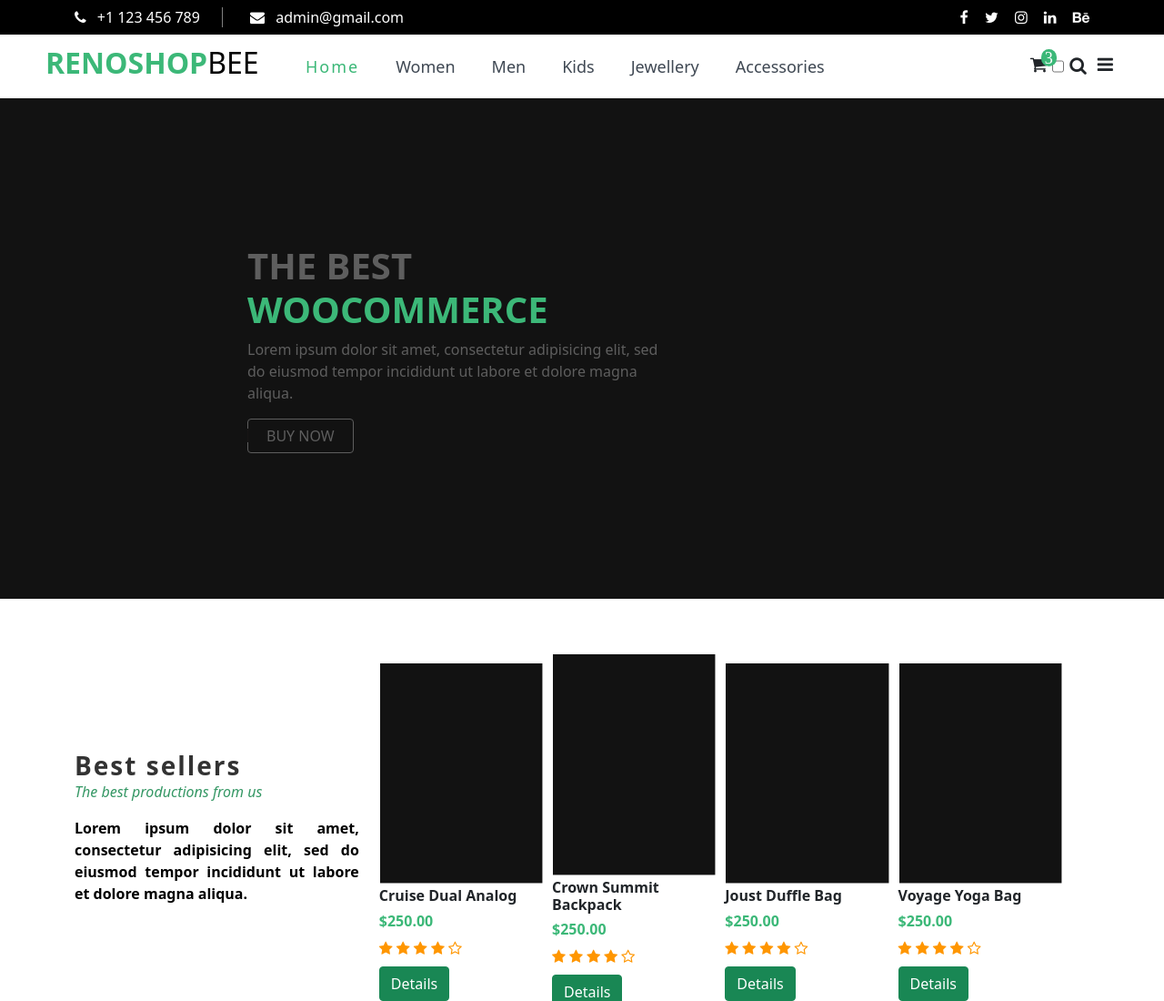
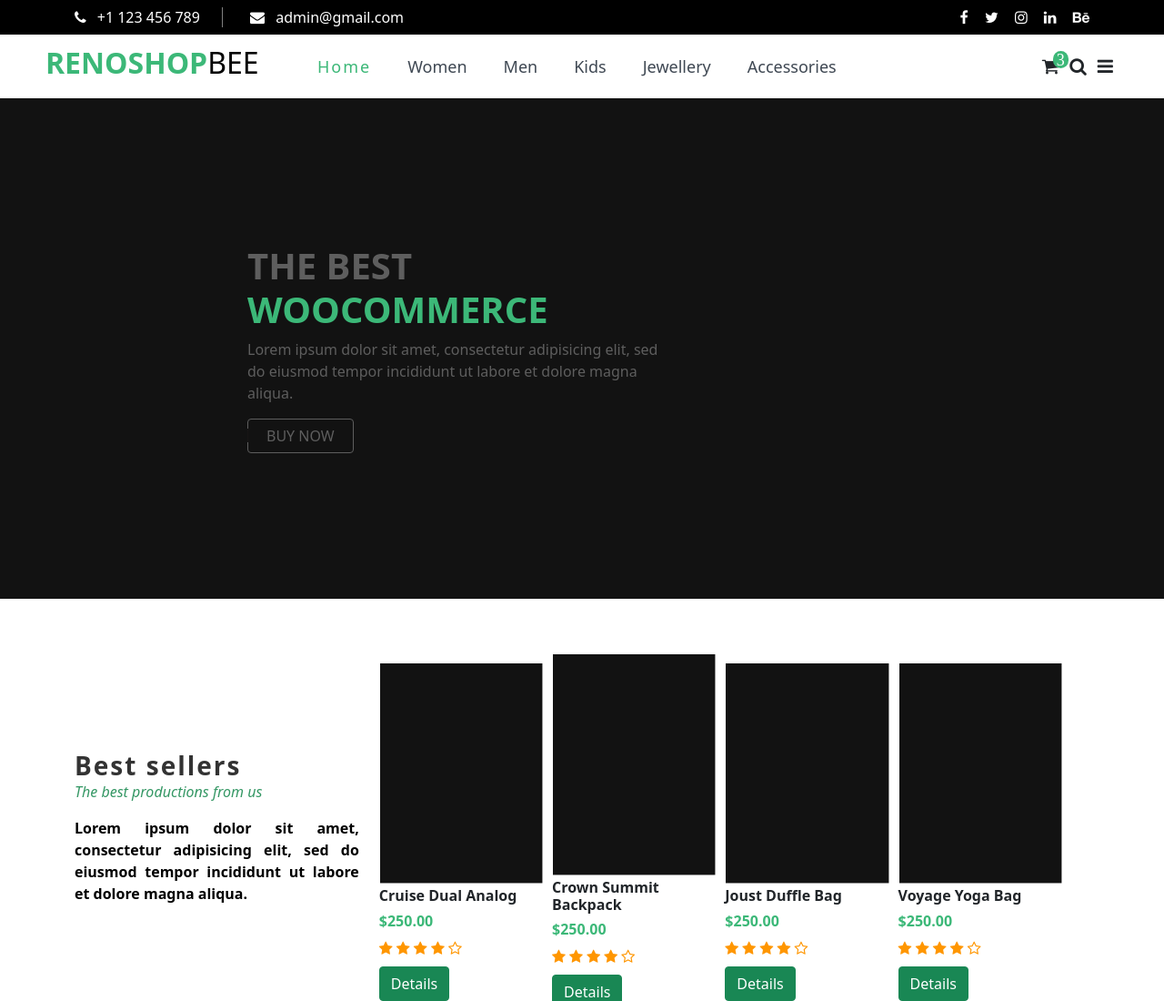
Before and after one commit to sabbir-shuvo-ux/ecom, a plain HTML site: page index.html in a window 1280 px wide. Shown: the top 1100 px of the page at 91% size. Drawn offline with nearby package versions, Linux system fonts and the light colour scheme.

Commit message:
just fixed navbar

```diff
--- a/index.html
+++ b/index.html
@@ -59,10 +59,7 @@
         </ul>
         <div class="menu_icon d-flex">
           <i class="fa fa-shopping-cart cart" aria-hidden="true"></i>
-          <input type="checkbox" id="search">
-          <label for="search">
-            <i class="fa fa-search" aria-hidden="true"></i>
-          </label>
+          <i class="fa fa-search" aria-hidden="true"></i>
           <i class="fa fa-bars" aria-hidden="true"></i>
         </div>
       </div>
```
